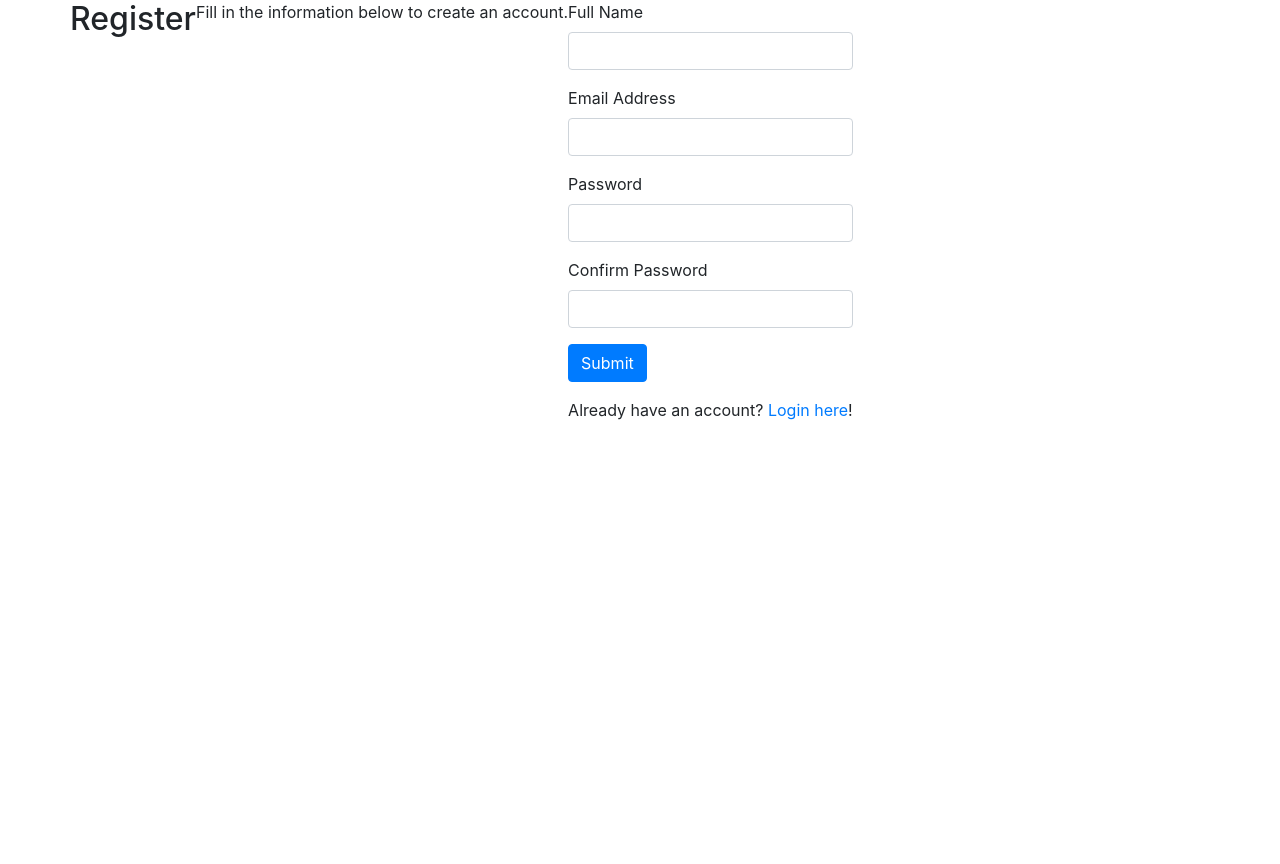
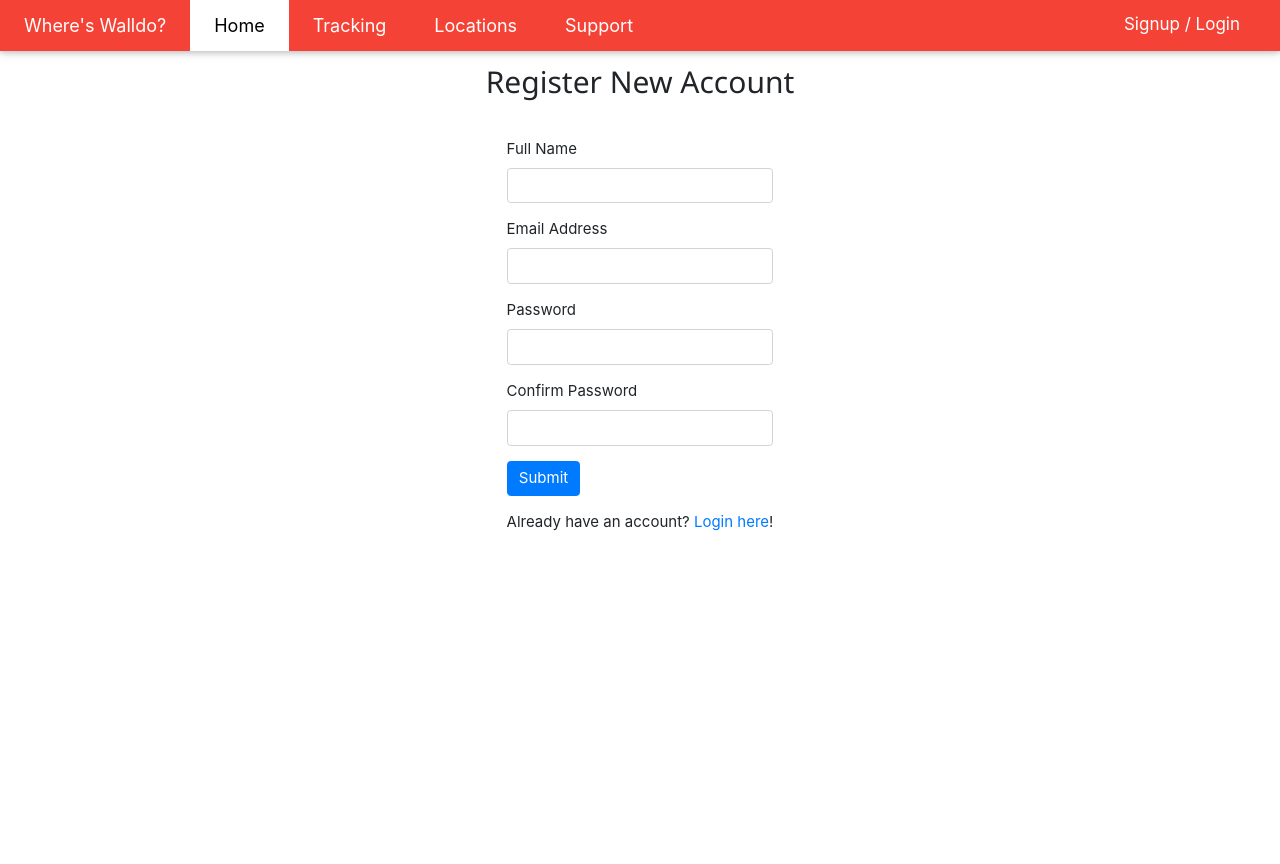
Before and after one commit to Coll-Will/Software-Engineering-Final, a PHP site: the page made by Client Account Login/signup.php in a window 1280 px wide. Before the commit the page ends 420 px from the top, so only its background shows below. Run offline with PHP 8.4, Linux system fonts and the light colour scheme.

Commit message:
Add files via upload

```diff
--- /dev/null
+++ b/Client Account Login/pageformat.php
@@ -0,0 +1,89 @@
+<?php
+	session_start();
+?>
+  <meta charset="UTF-8">
+  <meta name="viewport" content="width=device-width, initial-scale=1">
+  <link rel="stylesheet" href="https://www.w3schools.com/w3css/4/w3.css">
+  <link rel="stylesheet" href="https://fonts.googleapis.com/css?family=Lato">
+  <link rel="stylesheet" href="https://fonts.googleapis.com/css?family=Montserrat">
+  <link rel="stylesheet" href="https://cdnjs.cloudflare.com/ajax/libs/font-awesome/4.7.0/css/font-awesome.min.css">
+
+<style>
+	h1{
+		text-align: center;
+        margin-top: 20px;
+        margin-bottom: 20px;
+	}
+	.login-container {
+		float: right;
+		margin-right: 16px;
+		color: white;
+		font-size: 17px;
+		border: none;
+		cursor: pointer;
+	}
+	.website{
+		font-family:Montserrat;
+		font-size: 200%;
+		text-align: center;
+		margin-left: auto;
+		margin-right: auto;
+		color:white;
+	}
+</style>
+<?php
+	function pagenavbar()
+	{
+		if(isset($_SESSION['sessionID']))
+		{
+			/*$loginIcon ="<div class = \"login-container\">
+			    			<a href=\"http://whereswalldo.000webhostapp.com/logout.php\" class=\"w3-bar-item w3-button w3-hide-small w3-padding-large w3-hover-white\">Logout</a>
+			    		</div>";*/
+			$loginIcon = "<div class = \"login-container\">
+			    			<a href=\"logout.php\" class=\"w3-bar-item w3-button w3-hide-small w3-padding-large w3-hover-white\">Logout</a>
+			    		</div>";
+		}
+		else{
+			/*$loginIcon = "<div class = \"login-container\">
+			    			<a href=\"https://whereswalldo.000webhostapp.com/userlogin/login.php\" class = \"w3-bar-item w3-button w3-hide-small w3-padding-large w3-hover-white\">Signup / Login</a>
+			    		 </div>";*/
+			$loginIcon = "<div class = \"login-container\">
+			    			<a href=\"signup.php\" class = \"w3-bar-item w3-button w3-hide-small w3-padding-large w3-hover-white\">Signup / Login</a>
+			    		 </div>";
+		}
+
+echo <<< _END
+			<div class="w3-top">
+			  	<div class="w3-bar w3-red w3-card w3-left-align w3-large">
+				    <a class="w3-bar-item w3-button w3-hide-medium w3-hide-large w3-right w3-padding-large w3-hover-white w3-large w3-red" href="javascript:void(0);" onclick="myFunction()" title="Toggle Navigation Menu"><i class="fa fa-bars"></i></a>
+				    <a class="w3-bar-item w3-text w3-padding-large w3-red" style = "text-decoration: none;">Where&#39;s Walldo?</a>
+				    <a href="http://whereswalldo.000webhostapp.com/index.php" class="w3-bar-item w3-button w3-padding-large w3-white">Home</a>
+				    <a href="#" class="w3-bar-item w3-button w3-hide-small w3-padding-large w3-hover-white">Tracking</a>
+				    <a href="#" class="w3-bar-item w3-button w3-hide-small w3-padding-large w3-hover-white">Locations</a>
+				    <a href="http://whereswalldo.000webhostapp.com/support/help-page.php" class="w3-bar-item w3-button w3-hide-small w3-padding-large w3-hover-white">Support</a>
+					$loginIcon
+
+			  	</div>
+			</div>
+_END;
+	}
+
+	function pagefooter()
+	{
+echo <<< _END
+		<footer class="w3-container w3-padding-64 w3-center w3-opacity" style = "inline">
+			<div style = "font-family:Montserrat;">
+				<a href="#" class="w3-button w3-padding-large w3-hover-white">About Where&#39;s Walldo</a>
+		    	<a href="#" class="w3-button w3-padding-large w3-hover-white">Contact Us</a>
+		    	<a href="#" class="w3-button w3-padding-large w3-hover-white">Our Terms of Service</a>
+		    	<a href="#" class="w3-button w3-padding-large w3-hover-white">Careers</a>
+			</div>
+			<div class="w3-xlarge w3-padding-32">
+			  	<i class="fa fa-facebook-official w3-hover-opacity"></i>
+			  	<i class="fa fa-instagram w3-hover-opacity"></i>
+				<i class="fa fa-linkedin w3-hover-opacity"></i>
+			</div>
+		</footer>
+_END;
+	}
+?>
--- a/Client Account Login/signup.php
+++ b/Client Account Login/signup.php
@@ -1,16 +1,41 @@
+<?php
+  require_once "pageformat.php";
+  pagenavbar();
+?>
 <!DOCTYPE html>
 <html lang="en">
+    <meta charset="utf-8">
     <head>
         <meta charset="UTF-8">
         <title>Register</title>
         <link rel="stylesheet" href="https://stackpath.bootstrapcdn.com/bootstrap/4.4.1/css/bootstrap.min.css">
     </head>
+    <style>
+        html,body {
+          height:100%;
+          width:100%;
+          margin:0;
+        }
+        body , body {
+          display:flex;
+          margin-top:5%;
+        }
+        form {
+          margin:auto;
+        }
+    </style>
     <body>
         <div class="container">
+            <h2 style = "text-align:center; padding-bottom: 30px;">Register New Account</h2>
+            <?php
+                if(isset($_GET["msg"]))
+                {
+                    $msg = $_GET["msg"];
+                    echo "<h4 class = \"text-danger\" style =\"text-align:center;\">$msg</h4>";
+                }
+            ?>
             <div class="row">
-                <h2>Register</h2>
-                <p>Fill in the information below to create an account.</p>
-                <form action="" method="post">
+                <form action="./register.php" method="post">
                     <div class="form-group">
                         <label>Full Name</label>
                         <input type="text" name="name" class="form-control" required>
@@ -21,11 +46,11 @@
                     </div>
                     <div class="form-group">
                         <label>Password</label>
-                        <input type="password" name="password" class="form-control" required>
+                            <input type="password" name="password" class="form-control" required>
                     </div>
                     <div class="form-group">
                         <label>Confirm Password</label>
-                        <input type="password" name="cofirm_password" class="form-control" required>
+                        <input type="password" name="confirm_password" class="form-control" required>
                     </div>
                     <div class="form-group">
                         <input type="submit" name="submit" class="btn btn-primary" value="Submit">
```
Also changed, not shown: Client Account Login/config.php (+19 -9 lines), Client Account Login/index.php (added, +80 -0 lines), Client Account Login/logout.php (+7 -7 lines), Client Account Login/register.php (+18 -48 lines), Client Account Login/session.php (+5 -5 lines).
